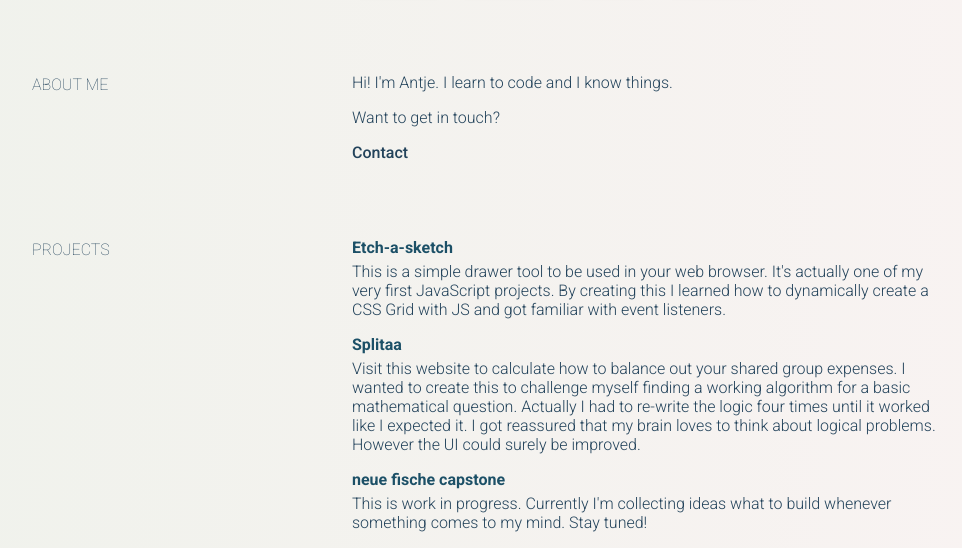
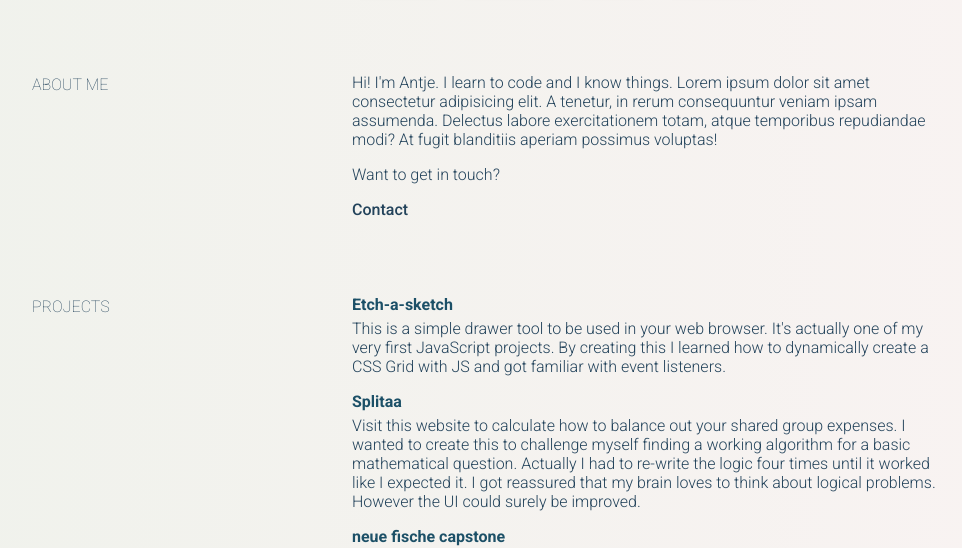
Before and after one commit to PulexIrritans/Mywebsite, a plain HTML site: page index.html in a window 1280 px wide. Shown: the part 274-822 px from the top of the page, without its empty margins (68-1030 px from the left). Drawn offline with Linux system fonts and the light colour scheme.

Commit message:
updated about me text

```diff
--- a/index.html
+++ b/index.html
@@ -56,7 +56,11 @@
         <div class="right">
           <div class="about">
             <p>
-              Hi! I'm Antje. I learn to code and I know things.
+              Hi! I'm Antje. I learn to code and I know things. Lorem ipsum
+              dolor sit amet consectetur adipisicing elit. A tenetur, in rerum
+              consequuntur veniam ipsam assumenda. Delectus labore
+              exercitationem totam, atque temporibus repudiandae modi? At fugit
+              blanditiis aperiam possimus voluptas!
             </p>
             <p>Want to get in touch?</p>
             <a href="/contact.html">Contact</a>
@@ -120,7 +124,11 @@
     </main>
     <footer>
       <ul>
-        <li>© 2022 <span class="highlight">A</span>ntje<span class="highlight">CTION.dev</span></li>
+        <li>
+          © 2022 <span class="highlight">A</span>ntje<span class="highlight"
+            >CTION.dev</span
+          >
+        </li>
         <li><a href="/legal.html">Legal</a></li>
         <li><a href="/contact.html">Contact</a></li>
       </ul>
```
